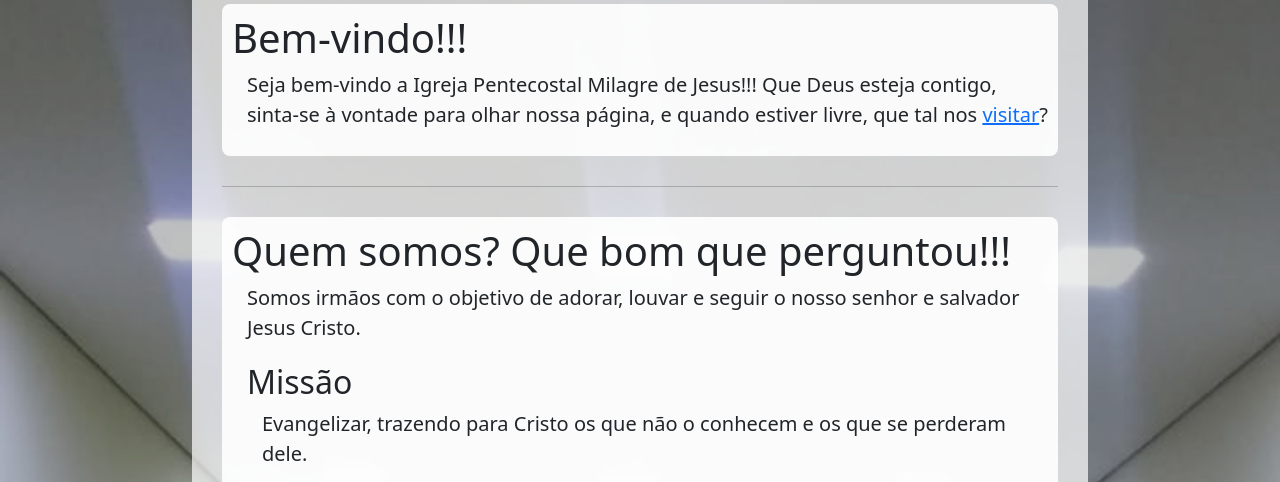
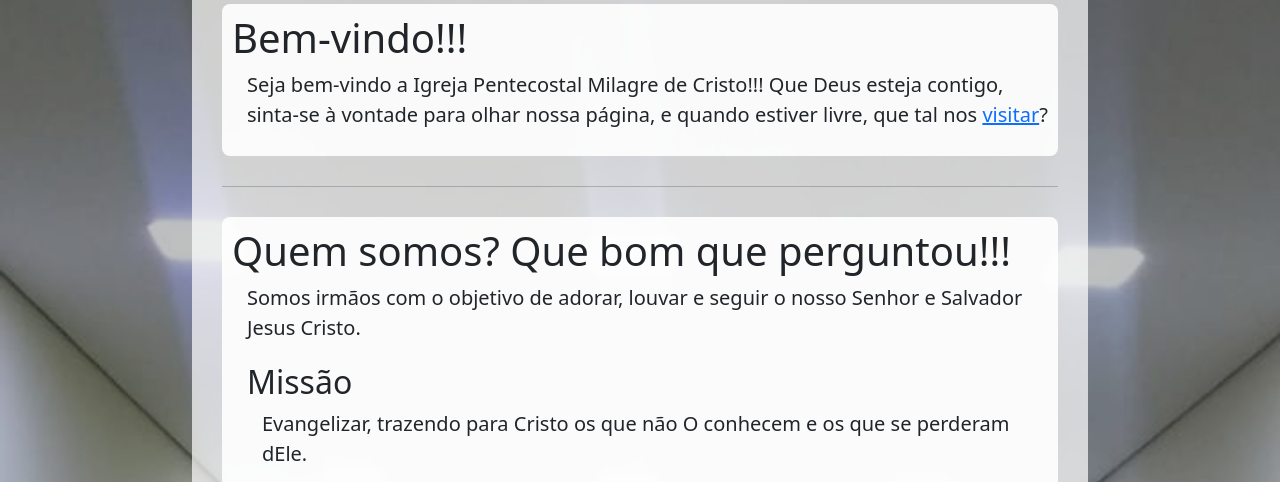
Before and after one commit to Andreas-Atomphi/Milagre-de-Cristo, a plain HTML site: page index.html in a window 1280 px wide. Shown: the part 176-658 px from the top of the page. Drawn offline with nearby package versions, Linux system fonts and the light colour scheme.

Commit message:
[FIX] Corrigida a escrita e problema de espaço em branco no Parallax.

```diff
--- a/index.html
+++ b/index.html
@@ -15,7 +15,7 @@
 		@media screen and (min-width: 800px) {
 			#bg1 {
 				background-image: url('img/igreja_por_dentro.jpeg');
-				height: 220vh;
+				height: 250vh;
 				background-size: cover;
 				filter: brightness(75%);
 			}
@@ -56,7 +56,7 @@
 		<div class="part" id="boas-vindas">
 			<h1>Bem-vindo!!!</h1>
 			<p style="margin-left: 15px;">
-				Seja bem-vindo a Igreja Pentecostal Milagre de Jesus!!! Que Deus
+				Seja bem-vindo a Igreja Pentecostal Milagre de Cristo!!! Que Deus
 				esteja contigo, sinta-se à vontade para olhar nossa página, e
 				quando estiver livre, que tal nos
 				<a href="#onde-estamos">visitar</a>?
@@ -66,13 +66,13 @@
 		<div class="part" id="quem-somos">
 			<h1>Quem somos? Que bom que perguntou!!!</h1>
 			<p style="margin-left: 15px;">
-				Somos irmãos com o objetivo de adorar, louvar e seguir o nosso senhor e salvador Jesus Cristo.
+				Somos irmãos com o objetivo de adorar, louvar e seguir o nosso Senhor e Salvador Jesus Cristo.
 			</p>
 			<h2 style="margin-left: 15px; margin-top: 20px;">
 				Missão
 			</h2>
 			<p style="margin-left: 30px;">
-				Evangelizar, trazendo para Cristo os que não o conhecem e os que se perderam dele.
+				Evangelizar, trazendo para Cristo os que não O conhecem e os que se perderam dEle.
 			</p>
 			<h2 style="margin-left: 15px;">
 				Visão
@@ -124,22 +124,24 @@
 		}
 	})
 
-	function decideParallax() {
+	function decideParallax(startScrolling = false) {
+		if (typeof startScrolling != "boolean")
+			throw TypeError(`O argumento startScrolling aceita apenas o tipo Booleana (true ou false) mas o tipo detectado foi ${typeof startScrolling}, por tanto não será executado`)
 		scrollBG = function () {
 			var scroll = $(this).scrollTop();
-			$(".bgParallax").css("background-position", `center ${(scroll * -.5) - 400}px`)
+			$(".bgParallax").css("background-position", `center ${(scroll * -.5) - (300 - (document.body.clientWidth * 0.075))}px`)
 		}
-		console.log(/Mobi|Android/i.test(navigator.userAgent))
+		if (startScrolling) scrollBG();
 		if (!/Mobi|Android/i.test(navigator.userAgent)) {
-			scrollBG
+
 			$(window).scroll(scrollBG)
-		} else {
-			scrollBG = null;
+			return
 		}
+		scrollBG = null;
 	}
 
-	$(window).ready(decideParallax())
-	$(window).resize(decideParallax())
+	$(document).on('ready', decideParallax(true))
+	$(window).on('resize', decideParallax(false))
 </script>
 
 </html>
```
Also changed, not shown: 2 other files.
